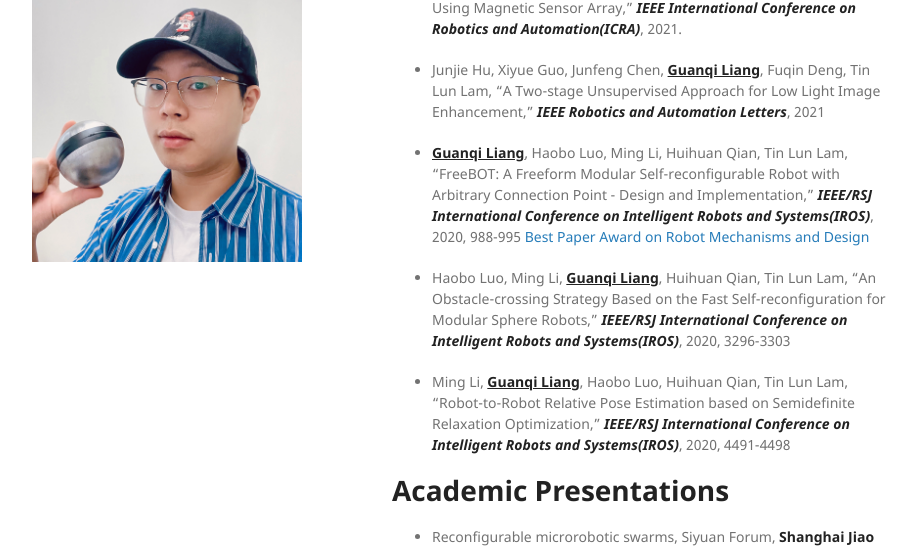
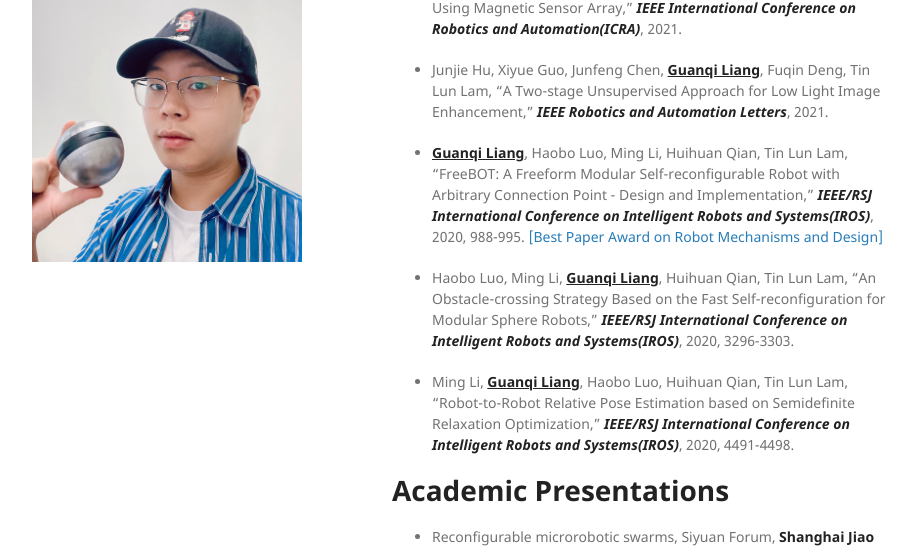
Before and after one commit to guanqiliang/guanqiliang.github.com, a Jekyll site: the page built from index.md, in a window 1280 px wide and 900 px high, scrolled down 967 px. Shown: the part 158-706 px from the top of the window, without its empty margins (178-1092 px from the left). Built offline with Jekyll 4.4.1, drawn with Linux system fonts in a browser that asks for light colours; our own code applies the rules of GitHub Pages for plain Markdown files.

```diff
--- a/index.md
+++ b/index.md
@@ -30,13 +30,13 @@ Hello, I am a 2nd year Ph.D student in Robotics and AI Lab, supervised by [Prof.
 
 * Yuxiao Tu, <strong><u>Guanqi Liang</u></strong>, Tin Lun Lam*, "Graph Convolutional Network based Configuration Detection for Freeform Modular Robot Using Magnetic Sensor Array," <strong><i>IEEE International Conference on Robotics and Automation(ICRA)</i></strong>, 2021.
 
-* Junjie Hu, Xiyue Guo, Junfeng Chen, <strong><u>Guanqi Liang</u></strong>, Fuqin Deng, Tin Lun Lam, "A Two-stage Unsupervised Approach for Low Light Image Enhancement," <strong><i>IEEE Robotics and Automation Letters</i></strong>, 2021
+* Junjie Hu, Xiyue Guo, Junfeng Chen, <strong><u>Guanqi Liang</u></strong>, Fuqin Deng, Tin Lun Lam, "A Two-stage Unsupervised Approach for Low Light Image Enhancement," <strong><i>IEEE Robotics and Automation Letters</i></strong>, 2021.
 
-* <strong><u>Guanqi Liang</u></strong>, Haobo Luo, Ming Li, Huihuan Qian, Tin Lun Lam, "FreeBOT: A Freeform Modular Self-reconfigurable Robot with Arbitrary Connection Point - Design and Implementation," <strong><i>IEEE/RSJ International Conference on Intelligent Robots and Systems(IROS)</i></strong>, 2020, 988-995 [Best Paper Award on Robot Mechanisms and Design](https://www.ieee-ras.org/about-ras/latest-news/1767-iros-2020-award-recipients-honored)
+* <strong><u>Guanqi Liang</u></strong>, Haobo Luo, Ming Li, Huihuan Qian, Tin Lun Lam, "FreeBOT: A Freeform Modular Self-reconfigurable Robot with Arbitrary Connection Point - Design and Implementation," <strong><i>IEEE/RSJ International Conference on Intelligent Robots and Systems(IROS)</i></strong>, 2020, 988-995. [[Best Paper Award on Robot Mechanisms and Design]](https://www.ieee-ras.org/about-ras/latest-news/1767-iros-2020-award-recipients-honored)
 
-* Haobo Luo, Ming Li, <strong><u>Guanqi Liang</u></strong>, Huihuan Qian, Tin Lun Lam, "An Obstacle-crossing Strategy Based on the Fast Self-reconfiguration for Modular Sphere Robots," <strong><i>IEEE/RSJ International Conference on Intelligent Robots and Systems(IROS)</i></strong>, 2020, 3296-3303
+* Haobo Luo, Ming Li, <strong><u>Guanqi Liang</u></strong>, Huihuan Qian, Tin Lun Lam, "An Obstacle-crossing Strategy Based on the Fast Self-reconfiguration for Modular Sphere Robots," <strong><i>IEEE/RSJ International Conference on Intelligent Robots and Systems(IROS)</i></strong>, 2020, 3296-3303.
 
-* Ming Li, <strong><u>Guanqi Liang</u></strong>, Haobo Luo, Huihuan Qian, Tin Lun Lam, "Robot-to-Robot Relative Pose Estimation based on Semidefinite Relaxation Optimization," <strong><i>IEEE/RSJ International Conference on Intelligent Robots and Systems(IROS)</i></strong>, 2020, 4491-4498
+* Ming Li, <strong><u>Guanqi Liang</u></strong>, Haobo Luo, Huihuan Qian, Tin Lun Lam, "Robot-to-Robot Relative Pose Estimation based on Semidefinite Relaxation Optimization," <strong><i>IEEE/RSJ International Conference on Intelligent Robots and Systems(IROS)</i></strong>, 2020, 4491-4498.
 
 
 # Academic Presentations
```
